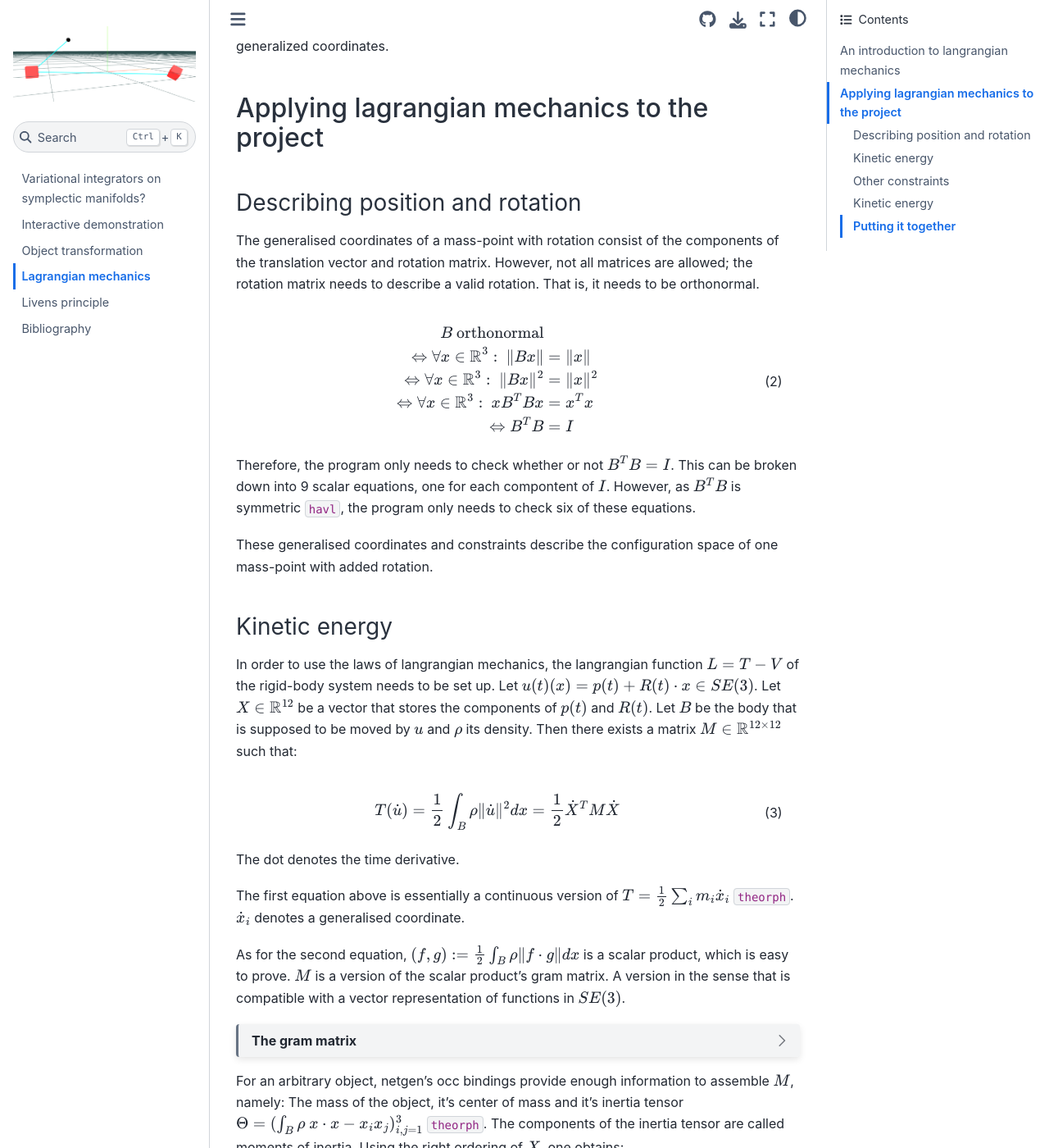
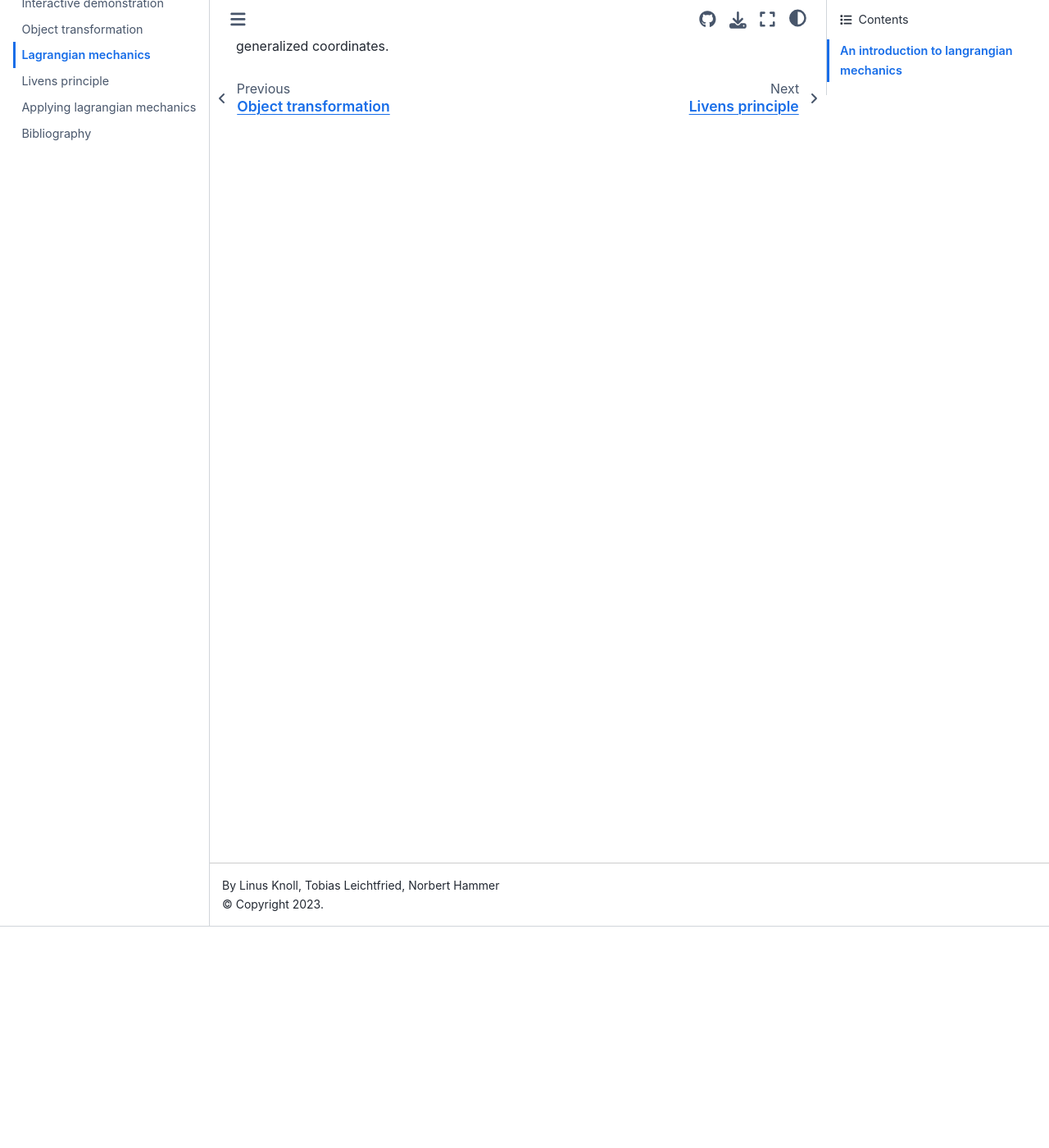
Before and after one commit to triadtitans/seminar_rigid_body_methods, a Jupyter Book: the page built from lagrange.md, in a window 1280 px wide and 1400 px high, scrolled down 270 px. Shown: the whole window at 82% size. Built offline with Jupyter Book 1.0.4 settings and Sphinx 7.4.7 and the Sphinx Book theme 1.1.4, drawn with Linux system fonts in a browser that asks for light colours; cross-references to code outside the pages are shown as plain code; some of the changed text lies outside the part shown.

Commit message:
resolve merge conflict

`````diff
--- a/_toc.yml
+++ b/_toc.yml
@@ -8,6 +8,7 @@ chapters:
 - file: objtrans
 - file: lagrange
 - file: livensprinciple
+- file: applylag
 #- file: markdown
 #- file: notebooks
 #- file: markdown-notebooks
--- a/lagrange.md
+++ b/lagrange.md
@@ -6,94 +6,3 @@ There is now a way to move a body. However, this motion shall follow the laws of
 The approach of this project was to use langrangian mechanics.
 
 As opposed to newtonian mechanics, lagrangian mechanics allow for so-called generalized coordinates.
-
-
-## Applying lagrangian mechanics to the project
-
-### Describing position and rotation
-The generalised coordinates of a mass-point with rotation consist of the components of the translation vector and rotation matrix.
-However, not all matrices are allowed; the rotation matrix needs to describe a valid rotation.
-That is, it needs to be orthonormal.
-
-
-\begin{align}
-    B ~ \text{orthonormal} \\
-    \Leftrightarrow \forall x \in \mathbb{R}^3:~ \| Bx \| & = \| x \| \\
-    \Leftrightarrow \forall x \in \mathbb{R}^3:~ \| Bx \|^2 & = \| x \|^2 \\
-    \Leftrightarrow \forall x \in \mathbb{R}^3:~ xB^TBx & = x^Tx \\
-    \Leftrightarrow B^TB & = I
-\end{align}
-
-Therefore, the program only needs to check whether or not $B^TB = I$.
-This can be broken down into 9 scalar equations, one for each compontent of $I$.
-However, as $B^TB$ is symmetric {cite}`havl`, the program only needs to check six of these equations.
-
-These generalised coordinates and constraints describe the configuration space of one mass-point with added rotation.
-
-
-### Kinetic energy
-
-In order to use the laws of langrangian mechanics, the langrangian function $L = T - V$ of the rigid-body system needs to be set up.
-Let $ u(t)(x) = p(t) + R(t) \cdot x \in SE(3) $.
-Let $X \in \mathbb{R}^{12}$ be a vector that stores the components of $p(t)$ and $R(t)$.
-Let $B$ be the body that is supposed to be moved by $u$ and $\rho$ its density.
-Then there exists a matrix $ M \in \mathbb{R}^{12 \times 12} $ such that:
-
-\begin{equation}
-    T(\dot{u}) = \frac{1}{2} \int_B \rho \| \dot{u} \|^2 dx = \frac{1}{2} \dot{X}^T M \dot{X}
-\end{equation}
-The dot denotes the time derivative.
-
-The first equation above is essentially a continuous version of $ T = \frac{1}{2} \sum_i m_i \dot{x}_i$ {cite}`theorph`.
-$\dot{x}_i $ denotes a generalised coordinate.
-
-As for the second equation, $\left( f, g \right) := \frac{1}{2} \int_B \rho \| f \cdot g \| dx $ is a scalar product, which is easy to prove.
-$M$ is a version of the scalar product's gram matrix. A version in the sense that is compatible with a vector representation of functions in $SE(3)$.
-
-````{dropdown} The gram matrix
-Consider $ S := \{ u(x) = p + R \cdot x ~|~ p(t) \in \mathbb{R}^3, R(t) \in \mathbb{R}^{3 \times 3} \} $.
-$S$ is isomorphic to $\mathbb{R}^{12}$ (via "storing" the entries of $p$ and $R$ into $X \in \mathbb{R}^{12}$).
-Let $\varphi: \mathbb{R}^{12} \to S$ be an isomorphism between the two spaces.
-$S$ is thus finite-dimensional and a gram matrix of the scalar product $(\cdot, \cdot)$ on $S$ can be calculated.
-As $S$ and $\mathbb{R}^{12}$ are isomorphic, $M$ can be defined: $M_{ij} := (\varphi(e_i), \varphi(e_j))$.
-$ SE(3) $ is a subset of $S$, which makes the above applicable.
-````
-
-For an arbitrary object, netgen's occ bindings provide enough information to assemble $M$, namely:
-The mass of the object, it's center of mass and it's inertia tensor $\Theta = (\int_B \rho ~ x \cdot x - x_i x_j)_{i,j=1}^3$ {cite}`theorph`.
-The components of the inertia tensor are called moments of inertia.
-Using the right ordering of $X$, one obtains:
-
-\begin{equation}
-    M = \begin{pmatrix}
-            m & m \cdot c \\
-            m \cdot c & I \\
-            & & m & m \cdot c \\
-            & & m \cdot c & I \\
-            & & & & m & m \cdot c \\
-            & & & & m \cdot c & I \\
-        \end{pmatrix}
-\end{equation}
-
-where $I$ can be calculated from the inertia tensor:
-
-\begin{equation}
-    I_{ij} = \begin{cases}
-                \Theta_{ij} & i \neq j \\
-                \frac{1}{2} (\Theta_{22} + \Theta_{33} - \Theta_{11}) & i = j = 1 \\
-                \vdots & \vdots
-            \end{cases}
-\end{equation}
-
-### Other constraints
-In addition to $B^TB = I$, other constraints can be formulated to describe beams connecting two bodies (or a body and a point in space).
-Anchorpoints can also be implemented that way (as beams of length zero).
-
-
-### Kinetic energy
-
-```{todo}
-write something
-```
-
-### Putting it together
`````
Also changed, not shown: applylag.md (added, +119 -0 lines), objtrans.md (+29 -6 lines).
